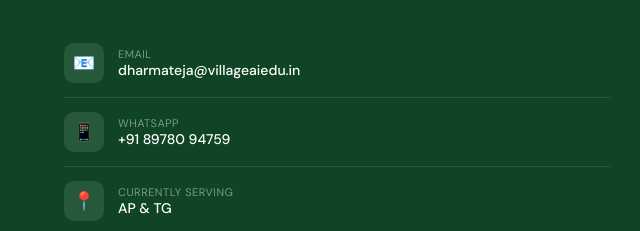
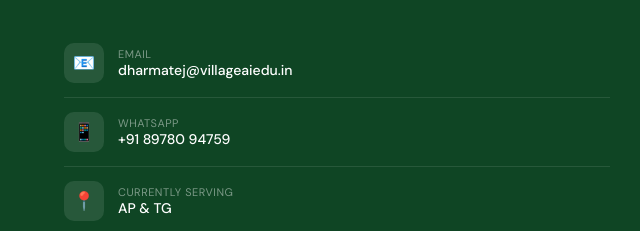
Before and after one commit to Shanmukhibolisetti/Village-AI, a plain HTML site: page index.html in a window 1280 px wide. Shown: the part 7050-7281 px from the top of the page, 0-640 px from the left. Drawn offline with nearby package versions, Linux system fonts and the light colour scheme.

Commit message:
fix: mail

```diff
--- a/index.html
+++ b/index.html
@@ -1087,7 +1087,7 @@
           <div class="contact-detail-icon">📧</div>
           <div>
             <div class="contact-detail-label">Email</div>
-            <div class="contact-detail-value">dharmateja@villageaiedu.in</div>
+            <div class="contact-detail-value">dharmatej@villageaiedu.in</div>
           </div>
         </div>
         <div class="contact-detail">
```
